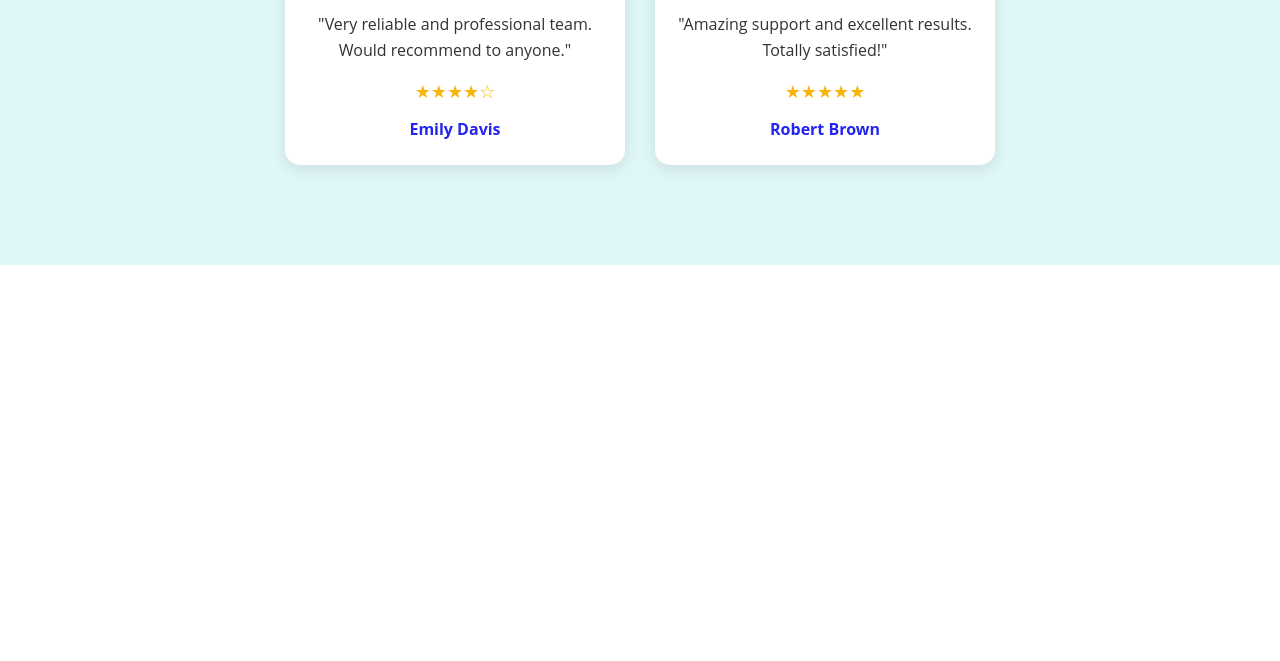
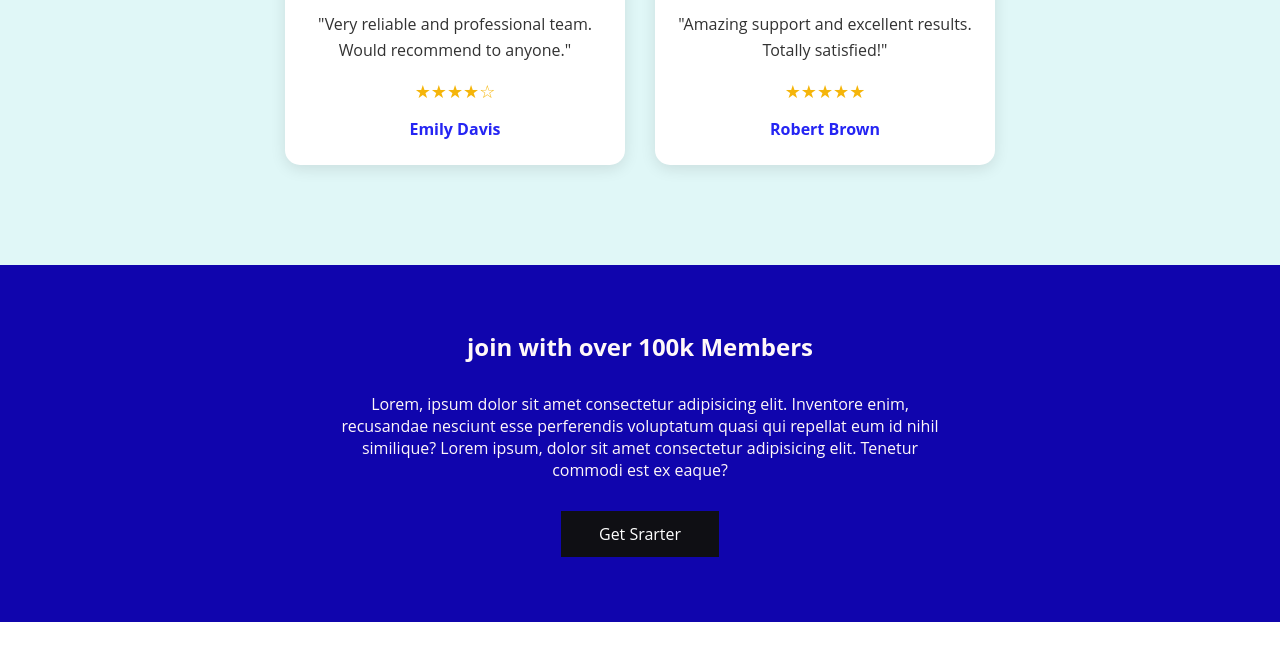
Before and after one commit to kavyian-mx/My-Project-Front, a plain HTML site: page Frame/index.html in a window 1280 px wide. Shown: the part 4899-5560 px from the top of the page. Before the commit the page ends 5164 px from the top, so only its background shows below. Drawn offline with nearby package versions, Linux system fonts and the light colour scheme.

Commit message:
add-frame-join

```diff
--- a/Frame/assets/css/style.css
+++ b/Frame/assets/css/style.css
@@ -5,7 +5,7 @@
 
 body {
     font-family: "Open Sans";
-    height: 5000px;
+    height: 7000px;
 }
 
 .header {
@@ -342,5 +342,30 @@ body {
 
 .testimonial-card .name {
     font-weight: bold;
-    color: rgb(37, 37, 243);
+    color: #2525f3;
 }
+
+.join {
+    background-color: #1005ad;
+    color: rgb(255, 248, 248);
+    padding: 65px 0;
+    text-align: center;
+}
+
+.join-box {
+    width: 75%;
+    margin: 0px auto;
+    display: flex;
+    flex-direction: column;
+    align-items: center;
+}
+.join-box p {
+    padding: 30px 0;
+    width: 65%;
+}
+.join-box a {
+    text-decoration: none;
+    padding: 12px 38px;
+    background-color: #0f0f14;
+    color: rgb(255, 255, 255);
+}
--- a/Frame/index.html
+++ b/Frame/index.html
@@ -367,6 +367,21 @@
             </div>
         </section>
         <!-- end Comments -->
+        <!-- start join -->
+        <section class="join">
+            <div class="join-box">
+                <h2>join with over 100k Members</h2>
+                <p>
+                    Lorem, ipsum dolor sit amet consectetur adipisicing elit.
+                    Inventore enim, recusandae nesciunt esse perferendis
+                    voluptatum quasi qui repellat eum id nihil similique? Lorem
+                    ipsum, dolor sit amet consectetur adipisicing elit. Tenetur
+                    commodi est ex eaque?
+                </p>
+                <a href=""> Get Srarter </a>
+            </div>
+        </section>
+        <!-- end join -->
 
         <script src="./assets/js/javascript.js"></script>
     </body>
```
